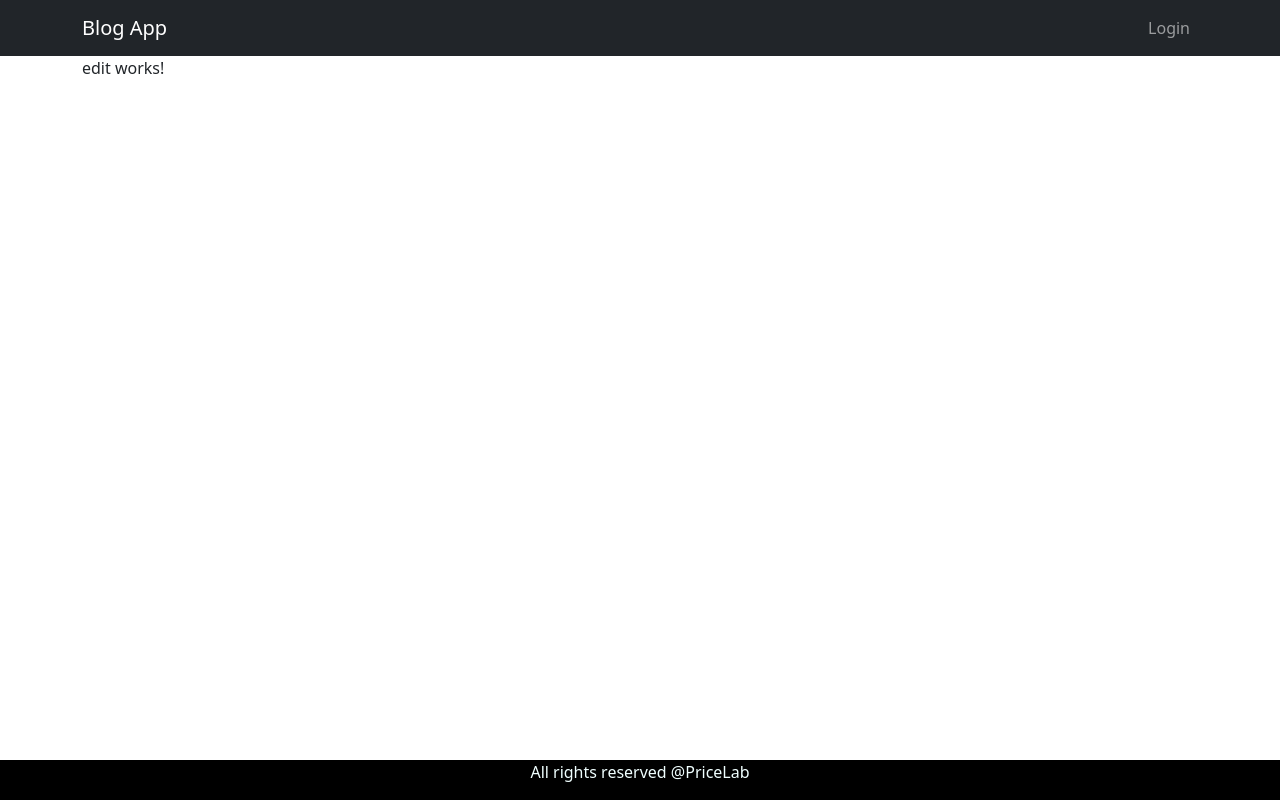
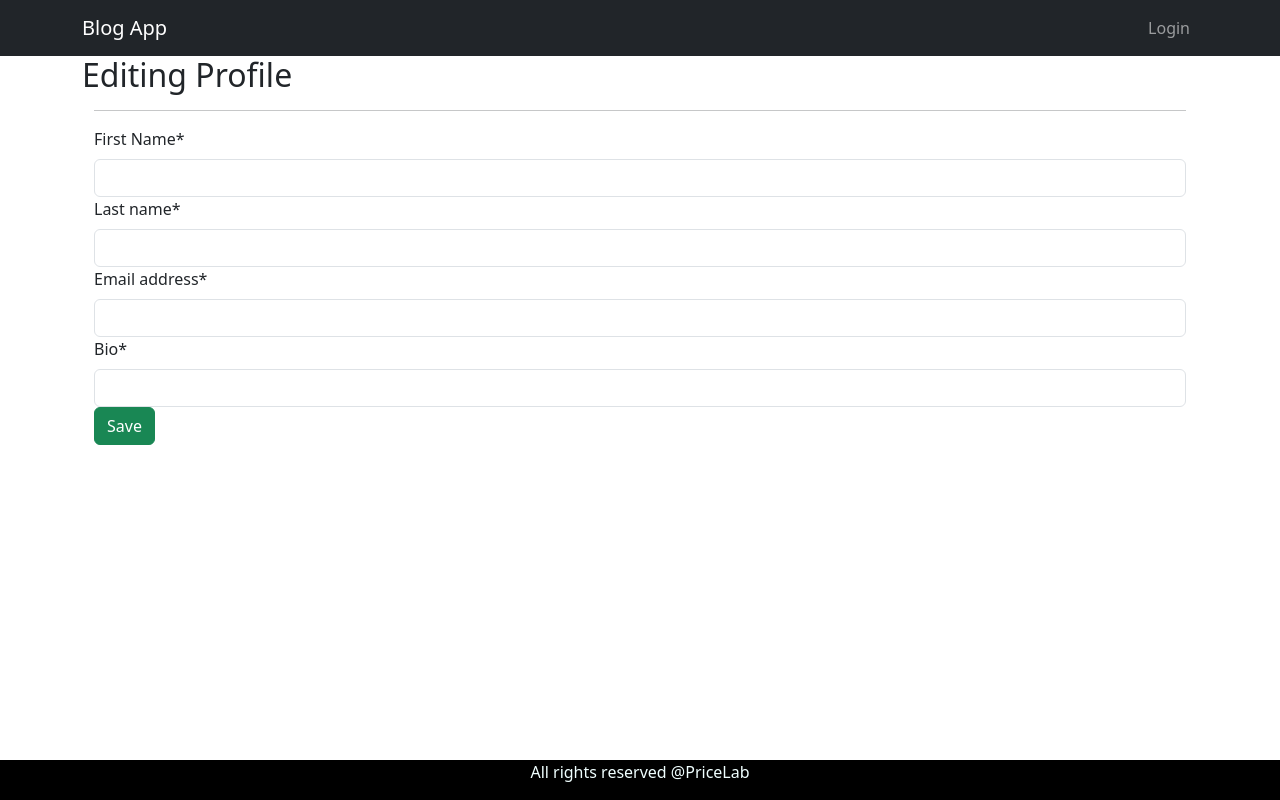
Before and after one commit to imkingofuniverse/BlogAppFrontend, an Angular app: page /edit/1 in a window 1280 px wide. Built offline with nearby package versions, Linux system fonts and the light colour scheme; no server answers.

Commit message:
Edit Profile

```diff
--- a/src/app/components/edit/edit.component.html
+++ b/src/app/components/edit/edit.component.html
@@ -1 +1,50 @@
-<p>edit works!</p>
+<h2>Editing Profile</h2>
+<div class="container">
+    <form (ngSubmit)="saveDetails()">
+        <hr>
+        <label class="form-label">First Name*</label>
+        <input type="text" class="form-control" [class.is-invalid]="first_name.touched && first_name.invalid" required
+            #first_name="ngModel" [(ngModel)]="userDetails.firstName" name="first_name">
+        <small *ngIf="first_name.touched && first_name.invalid" class="text-danger">
+            Fill this field!
+        </small>
+        <!-- <small *ngIf="error" class="text-danger">
+
+            {{error.error.firstName }}
+
+          </small> -->
+
+        <label class="form-label">Last name*</label>
+        <input type="text" class="form-control" [class.is-invalid]="last_name.touched && last_name.invalid" required
+            #last_name="ngModel" [(ngModel)]="userDetails.lastName" name=" last_name">
+        <small *ngIf="last_name.touched && last_name.invalid" class="text-danger">
+            Fill this field!
+        </small>
+        <!-- <small *ngIf="error" class="text-danger">
+              {{error.error.lastName}}
+            </small> -->
+
+            <label class="form-label">Email address*</label>
+            <input type="email" class="form-control" [class.is-invalid]="email.touched && email.invalid" required
+              #email="ngModel" [(ngModel)]="userDetails.email" name="email">
+            <small *ngIf="email.touched && email.invalid" class="text-danger">
+              Fill this field!
+            </small>
+          <!-- <small *ngIf="error" class="text-danger">
+            {{error.error.email}}
+          </small> -->
+
+          <label class="form-label">Bio*</label>
+            <input type="bio" class="form-control" [class.is-invalid]="bio.touched && bio.invalid" required
+              #bio="ngModel" [(ngModel)]="userDetails.bio" name="bio">
+            <small *ngIf="bio.touched && bio.invalid" class="text-danger">
+              Fill this field!
+            </small>
+          <!-- <small *ngIf="error" class="text-danger">
+            {{error.error.email}}
+          </small> -->
+          <button class="btn btn-success">Save</button>
+
+
+    </form>
+</div>
--- a/src/app/components/edit/edit.component.ts
+++ b/src/app/components/edit/edit.component.ts
@@ -1,5 +1,7 @@
 import { Component } from '@angular/core';
-import { Router } from '@angular/router';
+import { ActivatedRoute, Router } from '@angular/router';
+import { UserResponseDto } from 'src/app/entities/user-response-dto';
+import { APIsService } from 'src/app/service/data/apis.service';
 
 @Component({
   selector: 'app-edit',
@@ -7,11 +9,24 @@ import { Router } from '@angular/router';
   styleUrls: ['./edit.component.css']
 })
 export class EditComponent {
-
+  userDetails:UserResponseDto=new UserResponseDto(0,'','','','');
   id:number;
 
-  constructor(private router:Router){}
+  constructor(private router:Router, private activatedRoute:ActivatedRoute, private apiService: APIsService){}
   ngOnInit(){
+    this.id=this.activatedRoute.snapshot.params['id'];
+    this.apiService.getUserById(this.id).subscribe(
+      (response)=>{
+        this.userDetails=response;
+        console.log(response);
+      });
+  }
+  saveDetails(){
+      console.log(this.userDetails);
+        this.apiService.updateUserDetails(this.userDetails,this.id,sessionStorage.getItem('token')).subscribe((data)=>{
+          console.log(data);
+        },(error)=>{console.error(error)});
+        // this.router.navigate(['profile']);
 
   }
 
--- a/src/app/components/profile/profile.component.html
+++ b/src/app/components/profile/profile.component.html
@@ -2,16 +2,15 @@
     <div class="card p-4">
         <div class="image d-flex flex-column justify-content-center align-items-center"> <button
                 class="btn btn-secondary">
-                <img src="https://i.imgur.com/wvxPV9S.png" height="100" width="100" /></button> <span
-                class="name mt-3">{{profileDetails.firstName}} {{profileDetails.lastName}}</span> <span
-                class="idd">{{profileDetails.email}}</span>
-            <div class=" d-flex mt-2"> <button (click)="updateProfile(profileDetails.id)" class="btn1 btn-dark">Edit Profile</button> </div>
-            <div class="text mt-3"> <span>{{profileDetails.bio}}<br><br>
-                    Artist/ Creative Director by Day #NFT minting@ with FND night. </span> </div>
+                <img src="https://cdn0.iconfinder.com/data/icons/robot-avatar/512/Robot_Avatars_19-256.png" height="100"
+                    width="100" /></button> <span class="name mt-3">{{profileDetails.firstName}}
+                {{profileDetails.lastName}}</span> <span class="idd">{{profileDetails.email}}</span>
+            <div class=" d-flex mt-2"> <button (click)="updateProfile(profileDetails.id)" class="btn1 btn-dark">Edit
+                    Profile</button> </div>
+
             <div class="gap-3 mt-3 icons d-flex flex-row justify-content-center align-items-center"> <span><i
                         class="fa fa-twitter"></i></span> <span><i class="fa fa-facebook-f"></i></span> <span><i
                         class="fa fa-instagram"></i></span> <span><i class="fa fa-linkedin"></i></span> </div>
-            <div class=" px-2 rounded mt-4 date "> <span class="join">Joined May,2021</span> </div>
         </div>
     </div>
 </div>
--- a/src/app/components/profile/profile.component.ts
+++ b/src/app/components/profile/profile.component.ts
@@ -10,14 +10,14 @@ import { APIsService } from 'src/app/service/data/apis.service';
   styleUrls: ['./profile.component.css']
 })
 export class ProfileComponent {
-  profileDetails: UserResponseDto;
+  profileDetails: UserResponseDto=new UserResponseDto(0,'','','','');
   userEmail: string | null;
 
   constructor(private apiService: APIsService, private authenticate: AuthenticationService,private router:Router) {
   }
   ngOnInit() {
     this.userEmail = localStorage.getItem('user');
-    this.apiService.getByEmail(this.userEmail).subscribe((response) => {
+    this.apiService.getUserByEmail(this.userEmail).subscribe((response) => {
       console.log(response);
       this.profileDetails = response;
     });
--- a/src/app/entities/user-response-dto.ts
+++ b/src/app/entities/user-response-dto.ts
@@ -1,7 +1,10 @@
 export class UserResponseDto {
-    id:number;
-    firstName:string;
-    lastName:string;
-    email:string;
-    bio:string;
+    constructor(public id:number,
+       public firstName:string,
+       public lastName:string,
+       public email:string,
+       public bio:string){
+
+    }
+
 }
--- a/src/app/service/data/apis.service.ts
+++ b/src/app/service/data/apis.service.ts
@@ -1,4 +1,4 @@
-import { HttpClient } from '@angular/common/http';
+import { HttpClient, HttpHeaders } from '@angular/common/http';
 import { Injectable } from '@angular/core';
 import { Router } from '@angular/router';
 import { UserResponseDto } from 'src/app/entities/user-response-dto';
@@ -7,15 +7,22 @@ import { UserResponseDto } from 'src/app/entities/user-response-dto';
   providedIn: 'root'
 })
 export class APIsService {
-
-  constructor(private http: HttpClient,private router: Router) { }
-  register(userInput:any) {
-    return this.http.post('http://localhost:9091/user/auth/signup', userInput)
+  getToken(): string | null { return sessionStorage.getItem('token') };
+  constructor(private http: HttpClient, private router: Router) { }
+  register(userInput: any) {
+    return this.http.post('http://localhost:9091/user/auth/signup', userInput);
   }
-  login(UserInputForLogin:any) {
-    return this.http.post('http://localhost:9091/user/auth/login', UserInputForLogin)
+  login(UserInputForLogin: any) {
+    return this.http.post('http://localhost:9091/user/auth/login', UserInputForLogin);
   }
-  getByEmail(username:any){
-    return this.http.get<UserResponseDto>(`http://localhost:9091/users/by-email/${username}`)
+  getUserByEmail(username: any) {
+    return this.http.get<UserResponseDto>(`http://localhost:9091/users/by-email/${username}`);
+  }
+  getUserById(id: any) {
+    return this.http.get<UserResponseDto>(`http://localhost:9091/users/${id}`);
+  }
+  updateUserDetails(userResponse: any, id: any, token: any) {
+    const headers = new HttpHeaders().set('Authorization', `Bearer ${token}`)
+    return this.http.put<UserResponseDto>(`http://localhost:9091/users/${id}`, userResponse);
   }
 }
--- a/src/styles.css
+++ b/src/styles.css
@@ -1,4 +1,4 @@
-@import url(https://cdn.jsdelivr.net/npm/bootstrap@5.0.0-beta1/dist/js/bootstrap.bundle.min.js);
-@import url(https://cdnjs.cloudflare.com/ajax/libs/jquery/3.2.1/jquery.min.js);
+/* @import url(https://cdn.jsdelivr.net/npm/bootstrap@5.0.0-beta1/dist/js/bootstrap.bundle.min.js);
+@import url(https://cdnjs.cloudflare.com/ajax/libs/jquery/3.2.1/jquery.min.js); */
 @import url(https://cdnjs.cloudflare.com/ajax/libs/font-awesome/4.7.0/css/font-awesome.min.css);
 @import url(https://cdn.jsdelivr.net/npm/bootstrap@5.0.0-beta1/dist/css/bootstrap.min.css);
```
